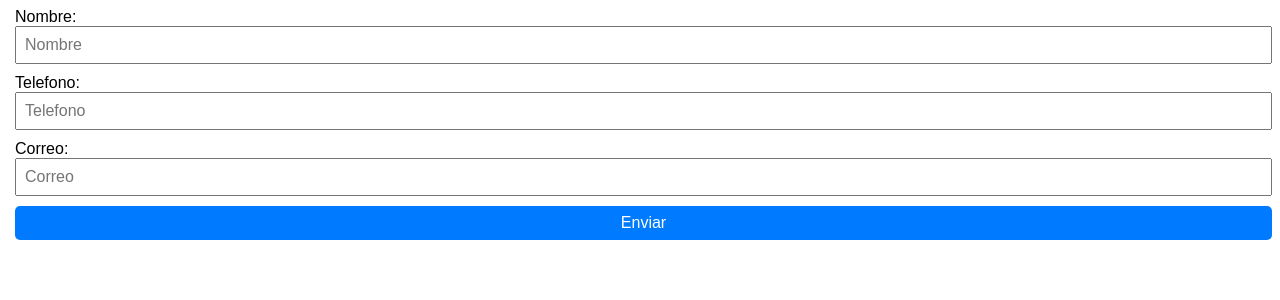
After one commit to JoelMendozaa/zonzamas.lan, a PHP site: page /login.php in a window 1280 px wide. The commit adds this page. Shown: the top 300 px of the page. Run offline with PHP 8.4, Linux system fonts and the light colour scheme.

Commit message:
Creacion de login, modificacion en style y validaciones.php

```diff
--- /dev/null
+++ b/login.php
@@ -0,0 +1,22 @@
+<!DOCTYPE html>
+<html lang="en">
+<head>
+    <meta charset="UTF-8">
+    <meta name="viewport" content="width=device-width, initial-scale=1.0">
+    <link rel="stylesheet" href="style.css">
+    <title>Login</title>
+</head>
+<body>
+    <form action="" method="post" class="loginForm">
+        Nombre: <input type="text" name="nombre" placeholder="Nombre">
+        Telefono: <input type="number" name="telefono" placeholder="Telefono">
+        Correo: <input type="email" name="correo" placeholder="Correo">
+        <button name="button" type="submit" class="button">Enviar</button>
+    </form>
+    <?php
+
+
+
+    ?>
+</body>
+</html>
--- a/style.css
+++ b/style.css
@@ -24,3 +24,15 @@ body{
 .estilo{
     padding: 20px;
 }
+
+
+.loginForm {
+    display: flex;
+    flex-direction: column;
+    margin: auto;
+}
+.loginForm input, .loginForm button {
+    margin-bottom: 10px;
+    padding: 8px;
+    font-size: 16px;
+}
--- a/validaciones.php
+++ b/validaciones.php
@@ -21,7 +21,7 @@
         // Validar el nombre de usuario
         if (isset($_POST["nombre"])) {
             $nombre = $_POST["nombre"];
-            if (strlen($nombre) < 5 || strlen($nombre) > 20 || !preg_match('/^[a-zA-Z][a-zA-Z0-9_]*$/', $nombre)) {
+            if (strlen($nombre) < 5 || strlen($nombre) > 20 || !preg_match('/^[a-zA-Z][a-zA-Z0-9_]*$/', $nombre)) {     // el !preg_match es para indicar las mayusculas minusculas y numeros de 0 a 9
                 echo "<p style='color:red;'>El nombre de usuario debe tener entre 5 y 20 caracteres y comenzar con una letra. Solo se permiten letras, números y guiones bajos.</p>";
                 $esValido = false; // Marcar como no válido
             }
```
